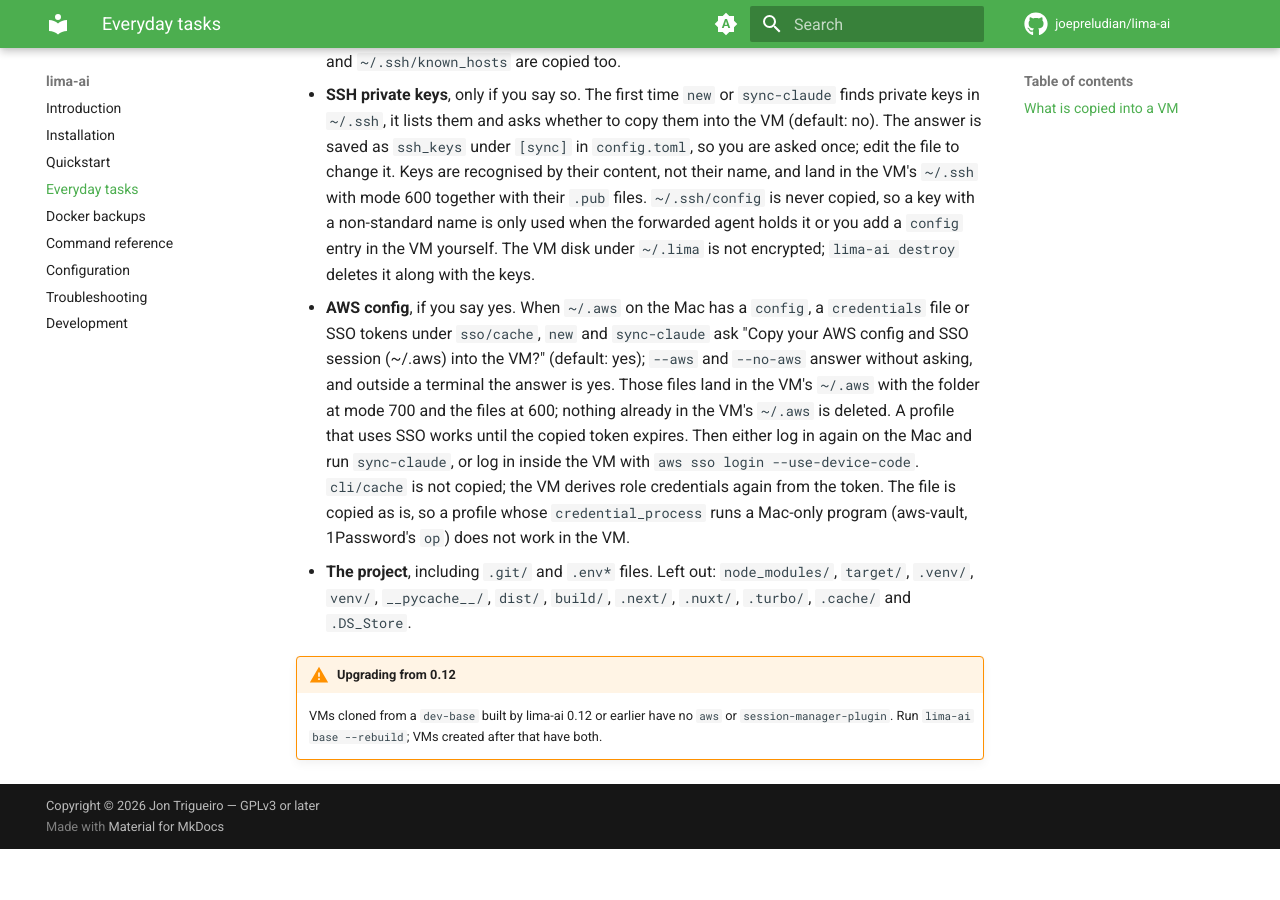
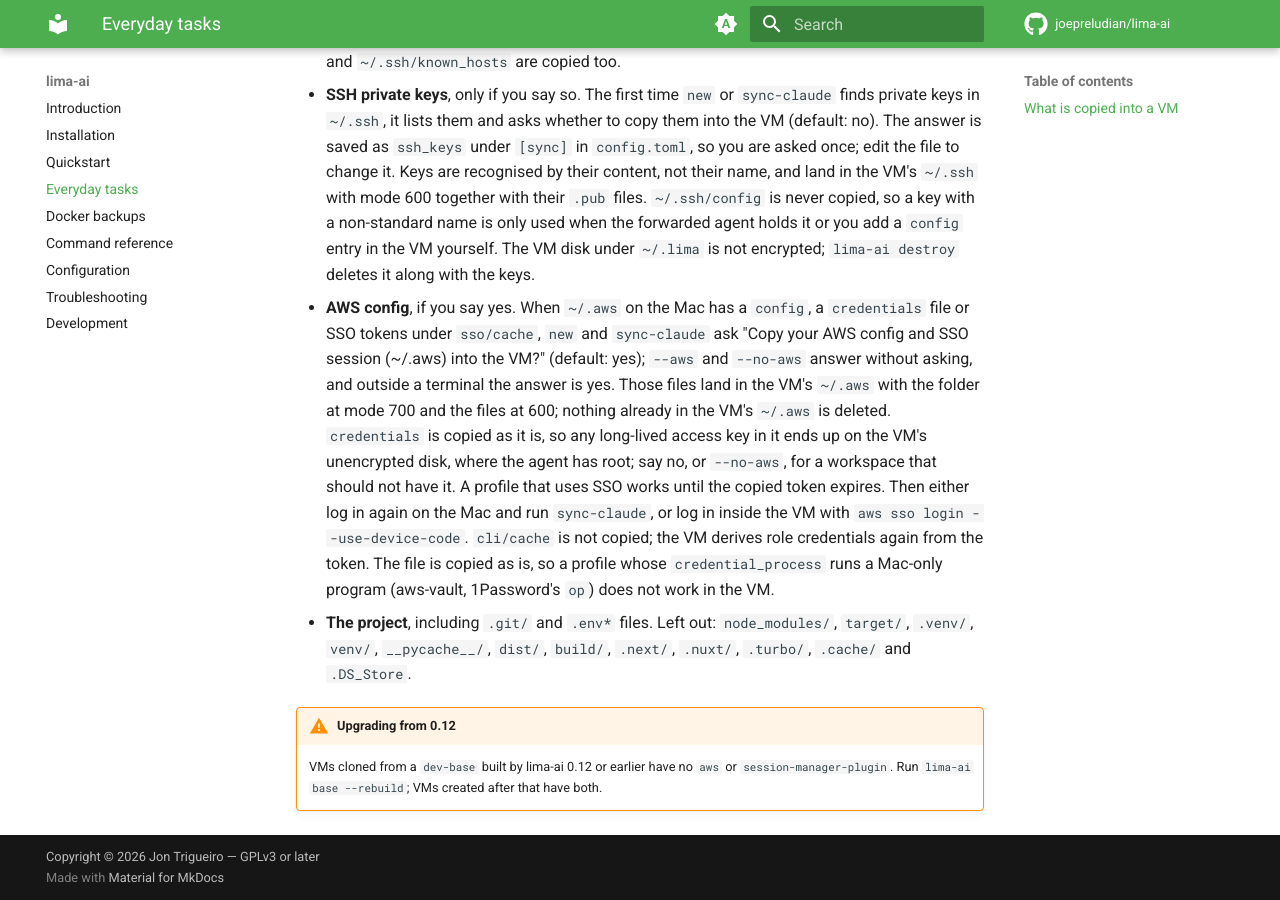
Before and after one commit to joepreludian/lima-ai, an MkDocs documentation site: the page built from docs/manual/docs/everyday.md, in a window 1280 px wide and 900 px high, scrolled down 1170 px. Built offline with MkDocs 1.6.1 and Material for MkDocs 9.7.7, drawn with Linux system fonts in a browser that asks for light colours; comment, search, counter and statistics services are not loaded; before the commit the page ends 2019 px from its top, so only the background shows below that.

Commit message:
docs: say that long-lived keys in ~/.aws/credentials are copied too

```diff
--- a/docs/manual/docs/everyday.md
+++ b/docs/manual/docs/everyday.md
@@ -71,7 +71,10 @@
   VM?" (default: yes); `--aws` and `--no-aws` answer without asking, and
   outside a terminal the answer is yes. Those files land in the VM's
   `~/.aws` with the folder at mode 700 and the files at 600; nothing
-  already in the VM's `~/.aws` is deleted. A profile that uses SSO works
+  already in the VM's `~/.aws` is deleted. `credentials` is copied as it
+  is, so any long-lived access key in it ends up on the VM's unencrypted
+  disk, where the agent has root; say no, or `--no-aws`, for a workspace
+  that should not have it. A profile that uses SSO works
   until the copied token expires. Then either log in again on the Mac and
   run `sync-claude`, or log in inside the VM with
   `aws sso login --use-device-code`. `cli/cache` is not copied; the VM
```
